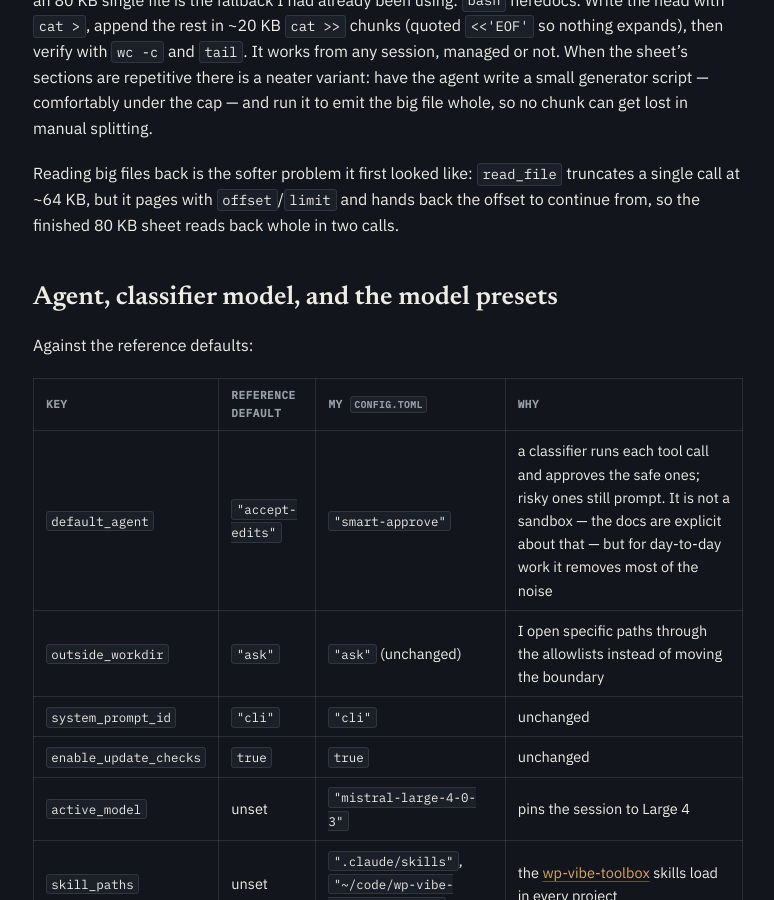
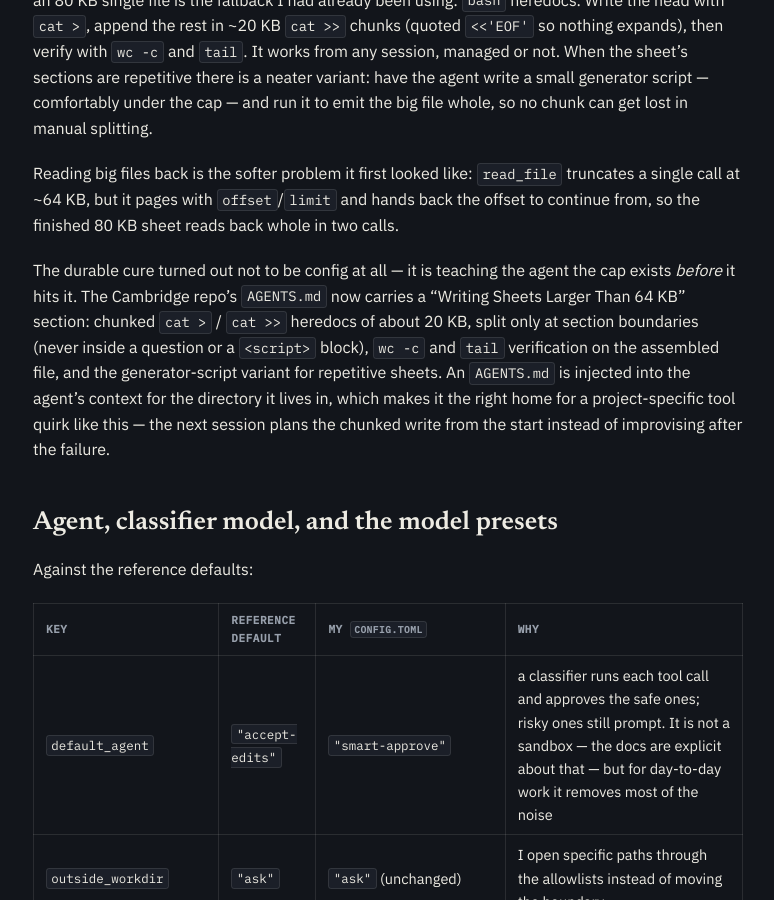
Before and after one commit to wpvillain/wpvillain.github.io, a Jekyll site: the page built from _posts/2026-11-16-mistral-vibe-config-toml-scratchpad-allowlist.markdown, in a window 1280 px wide and 900 px high, scrolled down 4426 px. Shown: the whole window, without its empty margins (95-869 px from the left). Built offline with Jekyll 4.4.1, drawn with Linux system fonts in a browser that asks for light colours.

Commit message:
Vibe post: how large sheets are solved - AGENTS.md carries the chunked-write guide
Closing note for the corrected 64 KB caps section: the durable fix is
the repository's AGENTS.md, injected into every session's context,
which now documents chunked heredoc writes so agents plan for the cap
instead of improvising after a failed write.

```diff
--- a/_posts/2026-11-16-mistral-vibe-config-toml-scratchpad-allowlist.markdown
+++ b/_posts/2026-11-16-mistral-vibe-config-toml-scratchpad-allowlist.markdown
@@ -105,6 +105,8 @@ So both keys came back out again (with the usual `config.toml.bak`), and the dur
 
 Reading big files back is the softer problem it first looked like: `read_file` truncates a single call at ~64 KB, but it pages with `offset`/`limit` and hands back the offset to continue from, so the finished 80 KB sheet reads back whole in two calls.
 
+The durable cure turned out not to be config at all — it is teaching the agent the cap exists *before* it hits it. The Cambridge repo's `AGENTS.md` now carries a "Writing Sheets Larger Than 64 KB" section: chunked `cat >` / `cat >>` heredocs of about 20 KB, split only at section boundaries (never inside a question or a `<script>` block), `wc -c` and `tail` verification on the assembled file, and the generator-script variant for repetitive sheets. An `AGENTS.md` is injected into the agent's context for the directory it lives in, which makes it the right home for a project-specific tool quirk like this — the next session plans the chunked write from the start instead of improvising after the failure.
+
 ## Agent, classifier model, and the model presets
 
 Against the reference defaults:
```
